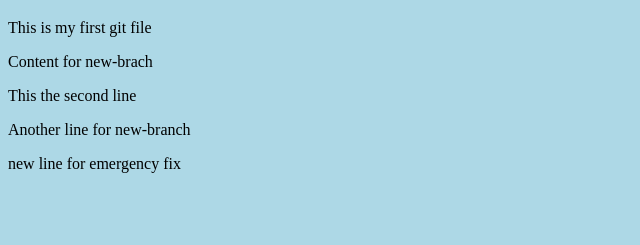
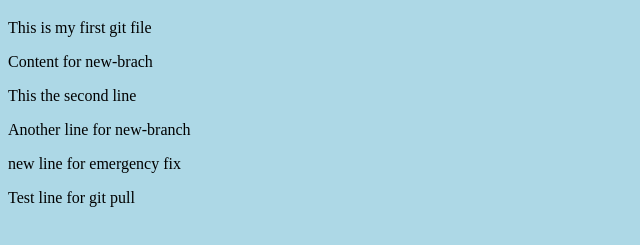
Before and after one commit to sherpacoding/first-repo, a plain HTML site: page index.html in a window 1280 px wide. Shown: the part 61-306 px from the top of the page, without its empty margins (0-640 px from the left). Drawn offline with Linux system fonts and the light colour scheme.

Commit message:
git pull test

```diff
--- a/index.html
+++ b/index.html
@@ -14,5 +14,6 @@
     <p>This the second line</p>
     <p>Another line for new-branch</p>
     <p>new line for emergency fix</p>
+    <p> Test line for git pull </p>
   </body>
 </html>
```
